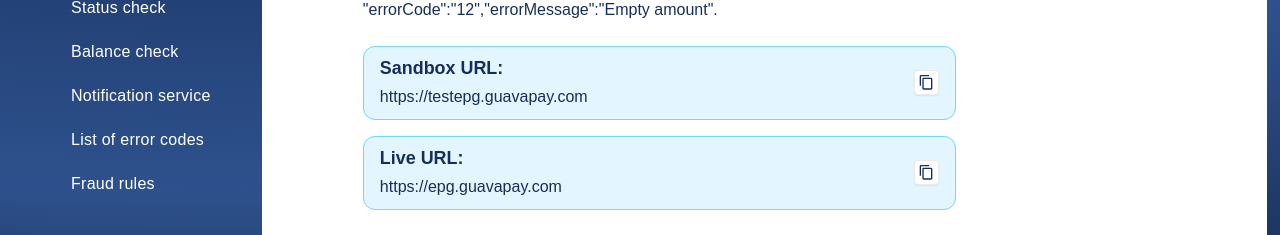
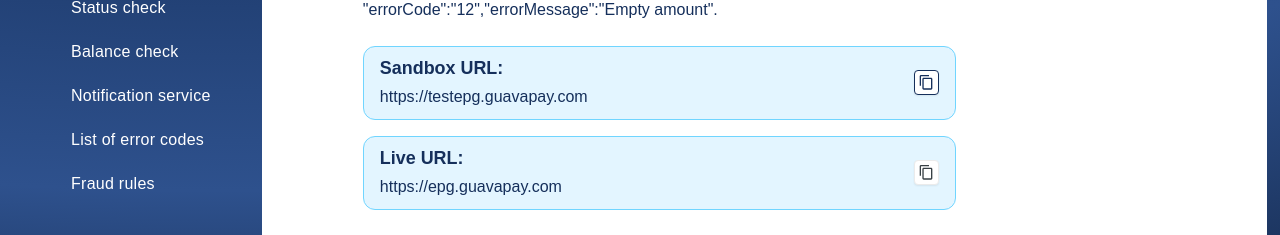
Before and after one commit to vahidrza/guavapayecomdoc, a React (Create React App) app: page / in a window 1280 px wide. In both pictures the pointer is over the icon 926 px from the left and 422 px from the top of the page. Shown: the part 340-575 px from the top of the page. Built offline with nearby package versions, Linux system fonts and the light colour scheme; a web font is replaced by a local one.

Commit message:
copyIcon hover added

```diff
--- a/src/App.css
+++ b/src/App.css
@@ -1,9 +1,4 @@
 .App {
     display: flex;
     flex-direction: column;
-    /* overflow-y: scroll; */
 }
-
-*::-webkit-scrollbar {
-    /* display: none; */
-}
--- a/src/Components/Container/container.css
+++ b/src/Components/Container/container.css
@@ -3,5 +3,4 @@
   flex-direction: row;
   min-height: 100vh;
   background: radial-gradient(176.25% 92.03% at 16.77% 14.39%, #152F5B 0%, #2E518D 56.44%, #102241 94.40%,  #26477E 100%), linear-gradient(0deg, #152F5B 0%, #152F5B 100%), #FAFAFC;
-  /* overflow: hidden; */
 }
--- a/src/index.css
+++ b/src/index.css
@@ -54,12 +54,18 @@
 }
 
 .copyIcon {
+    color: #374045;
     cursor: pointer;
     background-color: #FFF;
     padding: 0.21rem;
-    border: 1px solid #EBEBEB;;
+    border: 1px solid #EBEBEB;
     box-shadow: 0px 1px 2px 0px rgba(0, 0, 0, 0.07);
     border-radius: 0.25rem;
+}
+
+.copyIcon:hover{
+    border: 1px solid #152F5B;
+    color: #152F5B;
 }
 
 .tableContainer {
```
